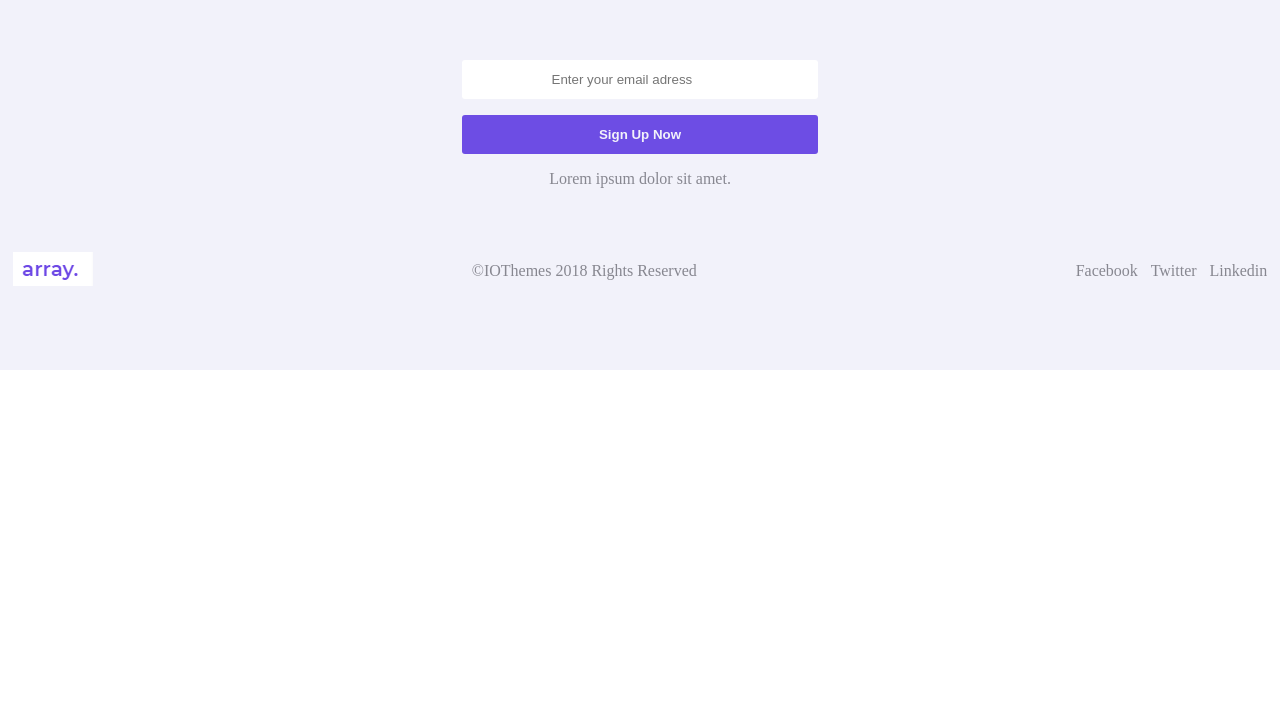
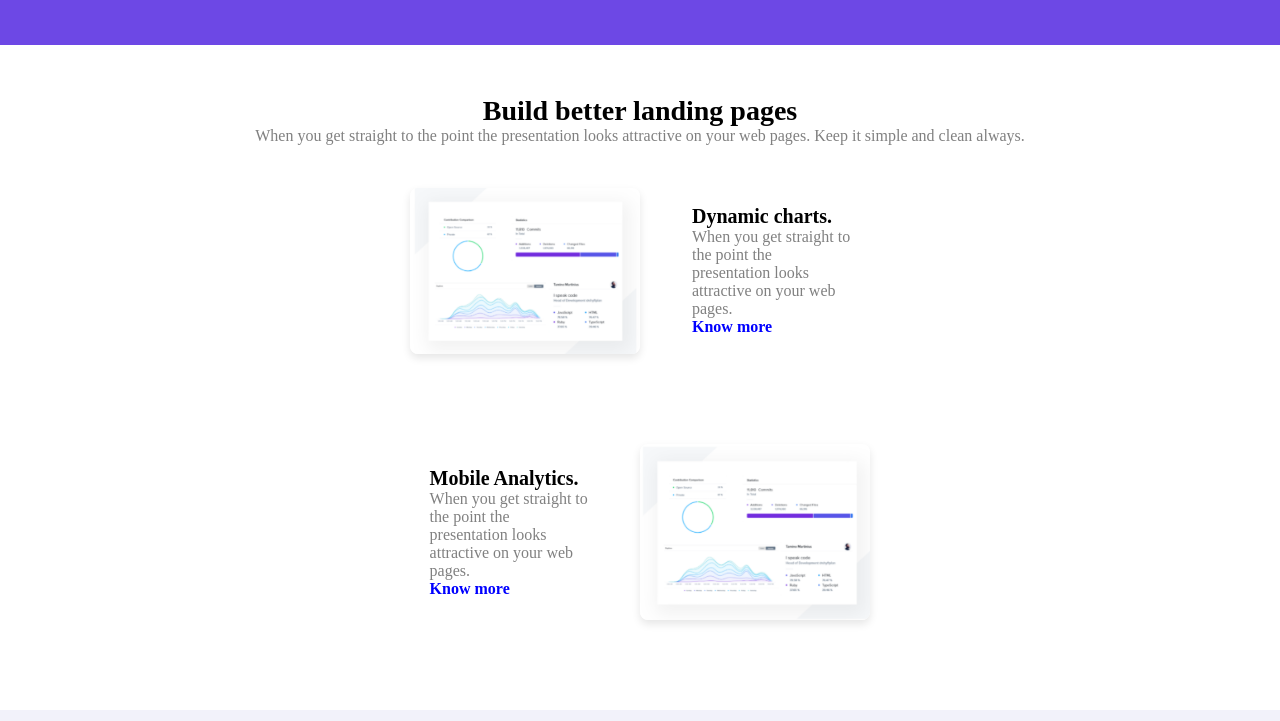
Before and after one commit to SalmaMasioub/array, a plain HTML site: page index.html in a window 1280 px wide. Shown: the part 1859-2580 px from the top of the page. Before the commit the page ends 2229 px from the top, so only its background shows below. Drawn offline with Linux system fonts and the light colour scheme.

Commit message:
second commit

```diff
--- a/index.html
+++ b/index.html
@@ -177,6 +177,33 @@
         </div>
     </section>
 
+    <!-- second section made by ilyas -->
+
+    <div class="container">
+        <h2 class="tittle1">Build better landing pages</h2>
+        <p class="tittle2">When you get straight to the point the presentation looks attractive on your web pages. Keep it simple and clean always.</p>
+
+        <div class="content2">
+            <div class="box">
+                <img src="./public/images/Screenshot 2025-03-05 105500.png" alt="">
+                <div class="text">
+                    <h3>Dynamic charts.</h3>
+                    <p>When you get straight to the point the presentation looks attractive on your web pages.</p>
+                    <a href="">Know more</a>
+                </div>
+            </div>
+
+            <div class="box2">
+                <img src="./public/images/Screenshot 2025-03-05 105452.png" alt="">
+                <div class="text">
+                    <h3>Mobile Analytics.</h3>
+                    <p>When you get straight to the point the presentation looks attractive on your web pages.</p>
+                    <a href="">Know more</a>
+                </div>
+            </div>
+        </div>
+    </div>
+
 
 
 
--- a/public/css/app.css
+++ b/public/css/app.css
@@ -134,6 +134,92 @@ nav ul li :nth-child(5) {
     font-size: 7vh;
 }
 
+.container {
+    width: 80%;
+    margin: auto;
+    padding: 50px 0;
+    text-align: center;
+}
+.tittle1 {
+    font-size: 28px;
+    font-weight: bold;
+}
+.tittle2 {
+    color: gray;
+    margin-bottom: 40px;
+}
+.content2 {
+    display: flex;
+    flex-direction: column;
+    justify-content: space-between;
+    align-items: center;
+    gap: 3rem;
+}
+.box {
+    width: 45%;
+    display: flex;
+    align-items: center;
+    margin-bottom: 40px;
+    gap: 2rem;
+}
+.box2 {
+    width: 45%;
+    display: flex;
+    align-items: center;
+    margin-bottom: 40px;
+    flex-direction: row-reverse;
+    gap: 2rem;
+}
+.box img,.box2 img {
+    width: 50%;
+    border-radius: 8px;
+    box-shadow: 0 4px 8px rgba(0,0,0,0.1);
+}
+.text {
+    width: 50%;
+    padding: 20px;
+    text-align: left;
+}
+.text h3 {
+    font-size: 20px;
+    font-weight: bold;
+}
+.text p {
+    color: gray;
+}
+.text a {
+    color: blue;
+    text-decoration: none;
+    font-weight: bold;
+}
+
+.content p {
+    color: #6B7280;
+    font-size: 16px;
+    margin-bottom: 20px;
+}
+
+.register {
+    background-color: #6D28D9;
+    color: white;
+    border: none;
+    padding: 10px 20px;
+    border-radius: 5px;
+    font-size: 14px;
+    cursor: pointer;
+}
+
+.logos {
+    display: flex;
+    justify-content: center;
+    gap: 20px;
+    margin-top: 20px;
+}
+
+.logos img {
+    height: 40px;
+    opacity: 0.6;
+}
 .section1 {
     text-align: center;
     padding: 50px;
@@ -216,62 +302,6 @@ footer p{
     justify-content: center;
 }
 
-.ftr_nav ul a {
-    text-decoration: none;
-   color: #878790;
-}
-
-
-
-
-
-
-
-
-
-
-
-
-
-.image {
-    width: 60%;
-    max-width: 600px;
-}
-
-.content h1 {
-    color: #1E3A8A;
-    font-size: 28px;
-    font-weight: bold;
-    margin: 20px 0;
-}
-
-.content p {
-    color: #6B7280;
-    font-size: 16px;
-    margin-bottom: 20px;
-}
-
-.register {
-    background-color: #6D28D9;
-    color: white;
-    border: none;
-    padding: 10px 20px;
-    border-radius: 5px;
-    font-size: 14px;
-    cursor: pointer;
-}
-
-.logos {
-    display: flex;
-    justify-content: center;
-    gap: 20px;
-    margin-top: 20px;
-}
-
-.logos img {
-    height: 40px;
-    opacity: 0.6;
-}
 @media (max-width:440px) {
 
     *{
@@ -347,8 +377,9 @@ footer p{
 
      .ftr_nav ul{
         gap: 2vw;
-     .logos{
+     }
+     .logos {
         display: grid;
-        grid-template-columns: 1fr 2fr  ;
+        grid-template-columns: 1fr 2fr;
      }
 }
```
Also changed, not shown: public/images/Screenshot 2025-03-05 105452.png (added), public/images/Screenshot 2025-03-05 105500.png (added).
